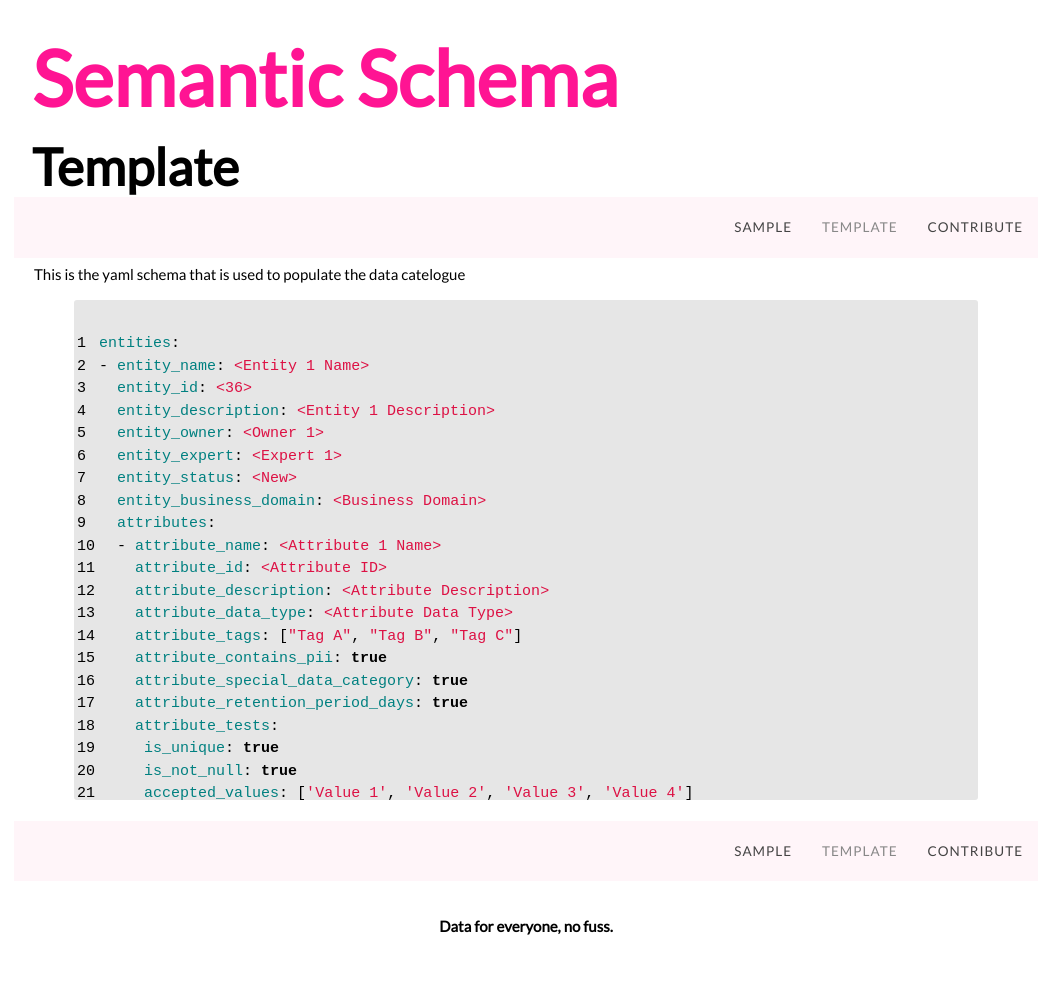
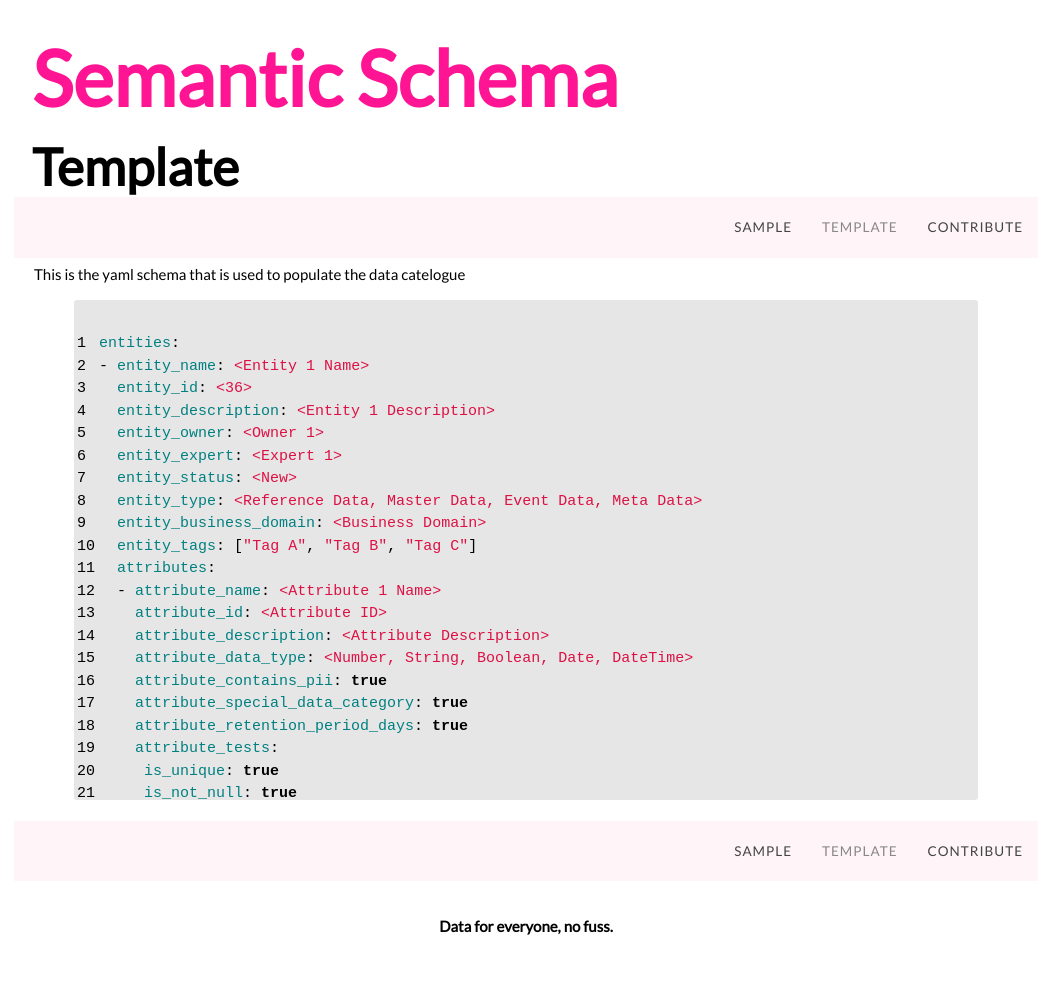
Before and after one commit to KCWADSWORTH/semantic_schema_wiki, a Jekyll site: the page built from schema.html, in a window 1280 px wide. Shown: the whole page, without its empty margins (114-1167 px from the left). Built offline with Jekyll 4.4.1, drawn with Linux system fonts in a browser that asks for light colours; some of the changed lines change nothing that is shown.

Commit message:
Update schema.html

```diff
--- a/schema.html
+++ b/schema.html
@@ -14,13 +14,14 @@ entities:
   entity_owner: <Owner 1>
   entity_expert: <Expert 1>
   entity_status: <New>
+  entity_type: <Reference Data, Master Data, Event Data, Meta Data>
   entity_business_domain: <Business Domain>
+  entity_tags: ["Tag A", "Tag B", "Tag C"]
   attributes:
   - attribute_name: <Attribute 1 Name>
     attribute_id: <Attribute ID>
     attribute_description: <Attribute Description>
-    attribute_data_type: <Attribute Data Type>
-    attribute_tags: ["Tag A", "Tag B", "Tag C"]
+    attribute_data_type: <Number, String, Boolean, Date, DateTime>
     attribute_contains_pii: true
     attribute_special_data_category: true
     attribute_retention_period_days: true
```
